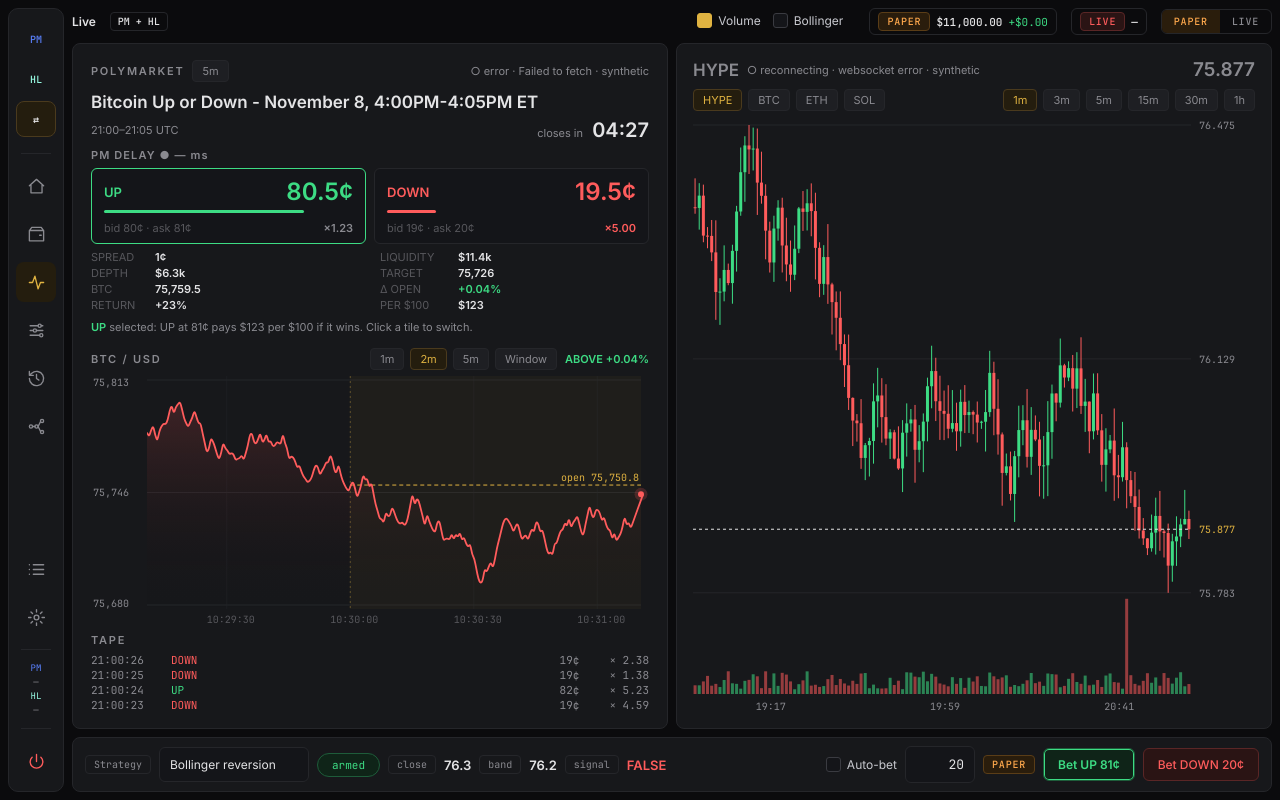
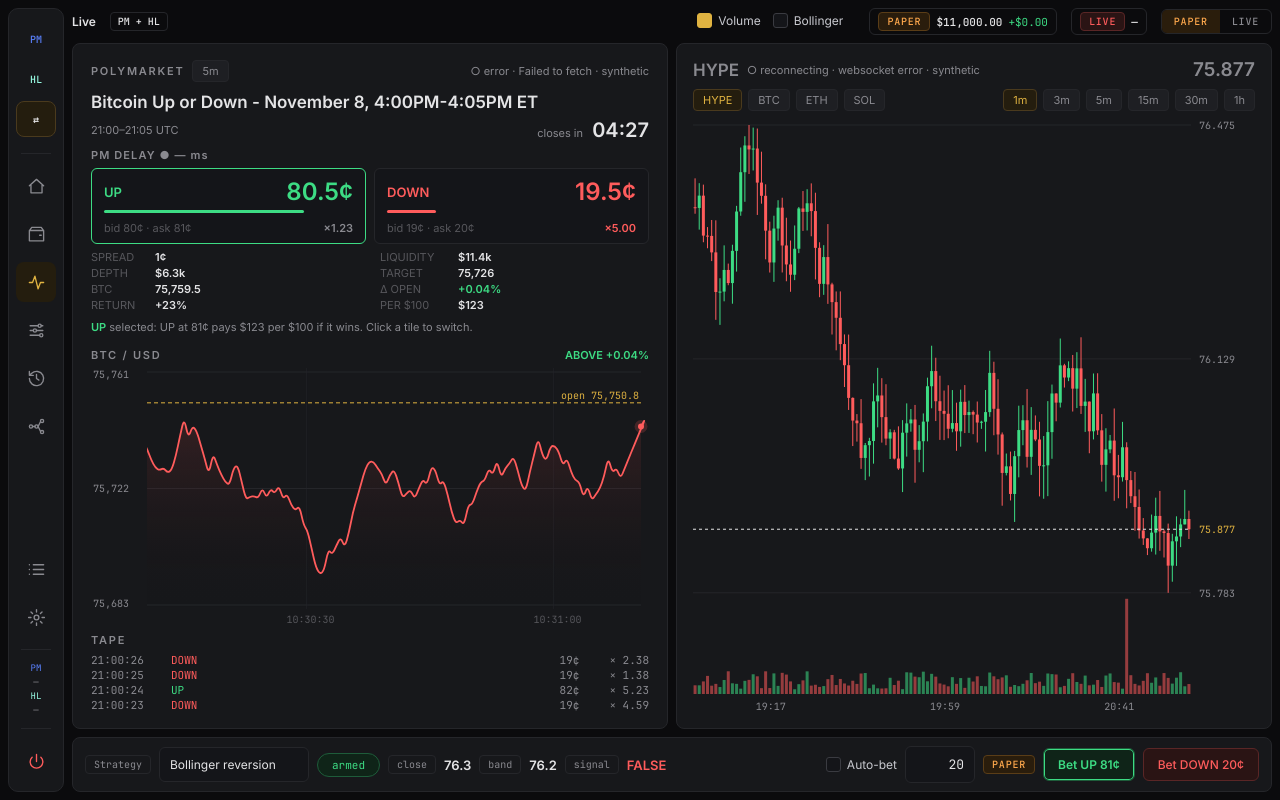
Before and after one commit to Diekope/Bi-trading-GUI, a plain HTML site: page web/index.html in a window 1280 px wide. Both pictures are taken after a click on the link "Open live". Drawn offline with Linux system fonts and the light colour scheme; no server answers.

Commit message:
Web sandbox: calmer vertical movement, faster forward scroll, no time-window selector, selected tile keeps its color on hover
Co-Authored-By: Claude Sonnet 5.5 <noreply@anthropic.com>

```diff
--- a/web/btcchart.js
+++ b/web/btcchart.js
@@ -12,21 +12,27 @@ export const xFrac = (t, wall, span = SPAN) => (t - (wall - span)) / span;
 // Axis for a mode: rolling "1m" / "2m" / "5m" ending at `wall`, or "Window" = the market window start to end, like Polymarket.
 export const axisFor = (mode, wall, startMs, endMs) => (mode === "Window" && startMs && endMs ? { t0: startMs, span: endMs - startMs } : { t0: wall - ({ "1m": 60e3, "2m": 120e3, "5m": 300e3 }[mode] ?? 120e3), span: { "1m": 60e3, "2m": 120e3, "5m": 300e3 }[mode] ?? 120e3 });
 
-export function paintBtc(cv, { points, target, startMs, endMs, key, mode = "2m" }, nowPerf = performance.now(), wall = Date.now() - LAG) {
-  if (anim.key !== key) Object.assign(anim, { key, t0: nowPerf, lo: null, hi: null, tip: null });
+export function paintBtc(cv, { points, target, startMs, endMs, key, mode = "1m" }, nowPerf = performance.now(), wall = Date.now() - LAG) {
+  if (anim.key !== key) Object.assign(anim, { key, t0: nowPerf, lo: null, hi: null, tip: null, prev: null });
   const r = cv.getBoundingClientRect(), d = devicePixelRatio || 1, w = Math.round(r.width * d), h = Math.round(r.height * d);
   if (!w || !h) return;
   if (cv.width !== w || cv.height !== h) { cv.width = w; cv.height = h; }
   const g = cv.getContext("2d"); g.setTransform(d, 0, 0, d, 0, 0); g.clearRect(0, 0, r.width, r.height);
   const W = r.width, H = r.height, L = 56, B = 18, pw = W - L - 8, ph = H - B, { t0, span } = axisFor(mode, wall, startMs, endMs);
-  const vis = points.filter((p) => p.t >= t0 - 90e3 && p.t <= wall + 1000);
-  if (vis.length < 2) { return; }
-  if (vis.length < 2) return;
-  const last = vis.at(-1).p;
-  anim.tip = anim.tip == null ? last : anim.tip + (last - anim.tip) * 0.22;
+  const raw = points.filter((p) => p.t >= t0 - 90e3 && p.t <= wall + 1000);
+  if (raw.length < 2) return;
+  // Calm the line: average samples into 500 ms buckets so tick noise does not jitter the curve.
+  const buckets = new Map(); for (const p of raw) { const k = Math.floor(p.t / 500), b = buckets.get(k) || { t: 0, p: 0, n: 0 }; b.t += p.t; b.p += p.p; b.n++; buckets.set(k, b); }
+  const vis = [...buckets.values()].map((b) => ({ t: b.t / b.n, p: b.p / b.n }));
+  const last = raw.at(-1).p, dt = Math.min(0.1, Math.max(0, (nowPerf - (anim.prev ?? nowPerf)) / 1000)); anim.prev = nowPerf;
+  const ease = (tau) => 1 - Math.exp(-dt / tau); // time-based, so the speed does not depend on the frame rate
+  anim.tip = anim.tip == null ? last : anim.tip + (last - anim.tip) * ease(0.45);
   const inView = vis.filter((p) => p.t >= t0), vals = [...inView.map((p) => p.p), anim.tip, ...(target ? [target] : [])];
-  let lo = Math.min(...vals), hi = Math.max(...vals); const pad = (hi - lo || 1) * 0.12; lo -= pad; hi += pad;
-  anim.lo = anim.lo == null ? lo : anim.lo + (lo - anim.lo) * 0.08; anim.hi = anim.hi == null ? hi : anim.hi + (hi - anim.hi) * 0.08;
+  let lo = Math.min(...vals), hi = Math.max(...vals);
+  const minSpan = Math.max(last * 0.0006, 1); if (hi - lo < minSpan) { const m = (hi + lo) / 2; lo = m - minSpan / 2; hi = m + minSpan / 2; }
+  const pad = (hi - lo) * 0.18; lo -= pad; hi += pad;
+  // The vertical range glides slowly: it follows the price instead of chasing every tick.
+  anim.lo = anim.lo == null ? lo : anim.lo + (lo - anim.lo) * ease(1.6); anim.hi = anim.hi == null ? hi : anim.hi + (hi - anim.hi) * ease(1.6);
   const X = (t) => L + ((t - t0) / span) * pw, Y = (v) => ph - ((v - anim.lo) / (anim.hi - anim.lo)) * (ph - 8) - 4;
   g.font = `10px ${css("--mono")}`;
   // grid and time ticks (every 5 min, UTC)
@@ -37,11 +43,9 @@ export function paintBtc(cv, { points, target, startMs, endMs, key, mode = "2m"
   // reveal sweep on entry, then the live scroll
   const reveal = Math.min(1, (nowPerf - anim.t0) / REVEAL_MS), e = 1 - (1 - reveal) ** 3;
   g.save(); if (reveal < 1) { g.beginPath(); g.rect(0, 0, L + pw * e + 1, H); g.clip(); }
-  // current window band
-  if (startMs && mode !== 'Window' && X(startMs) < L + pw) { const x0 = Math.max(L, X(startMs)); g.fillStyle = css("--accent"); g.globalAlpha = 0.04; g.fillRect(x0, 0, Math.min(L + pw, X(Math.min(endMs || wall, wall + 1))) - x0, ph); g.globalAlpha = 1; g.strokeStyle = css("--accent"); g.globalAlpha = 0.35; g.setLineDash([2, 3]); g.beginPath(); g.moveTo(x0, 0); g.lineTo(x0, ph); g.stroke(); g.setLineDash([]); g.globalAlpha = 1; }
   // target segment grows from the window start
   const above = !target || anim.tip >= target, col = css(above ? "--up" : "--down");
-  if (target && startMs) { const x0 = Math.max(L, X(startMs)), y = Y(target); g.strokeStyle = css("--accent"); g.setLineDash([4, 3]); g.beginPath(); g.moveTo(x0, y); g.lineTo(X(wall), y); g.stroke(); g.setLineDash([]); g.fillStyle = css("--accent"); const lbl = `open ${target.toLocaleString("en-US", { minimumFractionDigits: 1, maximumFractionDigits: 1 })}`; g.fillText(lbl, L + pw - g.measureText(lbl).width - 2, y - 4); }
+  if (target) { const x0 = startMs ? Math.max(L, X(startMs)) : L, y = Y(target); g.strokeStyle = css("--accent"); g.setLineDash([4, 3]); g.beginPath(); g.moveTo(x0, y); g.lineTo(X(wall), y); g.stroke(); g.setLineDash([]); g.fillStyle = css("--accent"); const lbl = `open ${target.toLocaleString("en-US", { minimumFractionDigits: 1, maximumFractionDigits: 1 })}`; g.fillText(lbl, L + pw - g.measureText(lbl).width - 2, y - 4); }
   // smoothed curve through the samples, ending at the eased tip
   const pts = [...vis.map((p) => [X(p.t), Y(p.p)]), [X(wall), Y(anim.tip)]];
   const path = () => { g.beginPath(); g.moveTo(pts[0][0], pts[0][1]); for (let i = 1; i < pts.length - 1; i++) { const mx = (pts[i][0] + pts[i + 1][0]) / 2, my = (pts[i][1] + pts[i + 1][1]) / 2; g.quadraticCurveTo(pts[i][0], pts[i][1], mx, my); } g.lineTo(pts.at(-1)[0], pts.at(-1)[1]); };
--- a/web/styles.css
+++ b/web/styles.css
@@ -116,4 +116,4 @@ body.live-mode #topbar { box-shadow: inset 0 -2px 0 var(--down-dim); }
 
 .bal { display: inline-flex; align-items: center; gap: 6px; font: 11px var(--mono); color: var(--text); text-decoration: none; padding: 3px 8px; border: 1px solid var(--border); border-radius: 6px; } .bal:hover { background: var(--panel-alt); }
 .btn.sel { box-shadow: 0 0 0 1px currentColor inset; font-weight: 700; }
-.tile { transition: border-color .15s; } .tile:hover { border-color: #3a3b41; }
+.tile { transition: border-color .15s; } .tile:not(.up):not(.down):hover { border-color: #3a3b41; }
--- a/web/views.js
+++ b/web/views.js
@@ -4,7 +4,7 @@ import { feed, events } from "./feeds.js";
 import { paintBtc } from "./btcchart.js";
 import { P, equity, startEquity, dayPnl, markOf, pnlOf, FEE } from "./paper.js";
 
-export const state = { tf: "1m", btTf: "1m", vol: true, bb: false, strat: 3, ruleSide: "entry", mode: "Formula", res: "Overview", btTab: "Overview", logSel: -1, logSrc: "All", model: "Gradient boosting", autobet: false, mlSel: 0, view: "Visual", sec: "x", venue: "Both", focus: "Hyperliquid", live: 0, side: "Long", pfTab: "All", coin: "HYPE", form: {}, pmSel: "UP", btcSpan: "2m" };
+export const state = { tf: "1m", btTf: "1m", vol: true, bb: false, strat: 3, ruleSide: "entry", mode: "Formula", res: "Overview", btTab: "Overview", logSel: -1, logSrc: "All", model: "Gradient boosting", autobet: false, mlSel: 0, view: "Visual", sec: "x", venue: "Both", focus: "Hyperliquid", live: 0, side: "Long", pfTab: "All", coin: "HYPE", form: {}, pmSel: "UP", btcSpan: "1m" };
 
 const p2 = (n, w = 2) => String(n).padStart(w, "0");
 const lgRows = () => events.map((e) => { const d = new Date(e.t); return { time: `${p2(d.getHours())}:${p2(d.getMinutes())}:${p2(d.getSeconds())}.${p2(d.getMilliseconds(), 3)}`, level: e.level.toUpperCase(), source: e.source, origin: e.origin, event: e.event, message: e.message }; }).filter((r) => (state.logSrc === "All" || r.source === state.logSrc) && (state.venue === "Both" || r.source === state.venue || r.source === "System" || r.source === "Strategy"));
@@ -93,7 +93,7 @@ const pmCard = () => { const d = pmData(), pl = feed.pm.latency, sel = state.pmS
       <div class="grid g2" style="gap:8px">${tile("UP", d.up)}${tile("DOWN", d.down)}</div>
       <div class="grid g2" style="font-size:11px;gap:2px 20px">${[["SPREAD", sel.bid != null && sel.ask != null ? `${Math.round((sel.ask - sel.bid) * 100)}¢` : d.spread, "LIQUIDITY", d.liquidity], ["DEPTH", d.depth, "TARGET", d.target ? pxFmt(d.target) : "—"], ["BTC", d.btc ? pxFmt(d.btc) : "—", "Δ OPEN", delta == null ? "—" : (delta >= 0 ? "+" : "") + delta.toFixed(2) + "%"], ["RETURN", ret == null ? "—" : "+" + ret.toFixed(0) + "%", "PER $100", sel.ask ? "$" + (100 / sel.ask).toFixed(0) : "—"]].map(([a, b, c, e]) => `<div class="row"><span class="faint" style="width:56px">${a}</span><b>${b}</b></div><div class="row"><span class="faint" style="width:70px">${c}</span><b class="${c === "Δ OPEN" && delta != null ? (delta >= 0 ? "up" : "down") : ""}">${e}</b></div>`).join("")}</div>
       <div class="cap" style="padding:2px 0"><b class="${state.pmSel === "UP" ? "up" : "down"}">${state.pmSel}</b> selected: ${state.pmSel} at ${cents(sel.ask)} pays ${sel.ask ? "$" + (100 / sel.ask).toFixed(0) : "—"} per $100 if it wins. Click a tile to switch.</div>
-      <div class="row between" style="margin-top:6px"><b class="sec" style="color:var(--muted)">BTC / USD</b><span class="row">${pills("btcSpan", ["1m", "2m", "5m", "Window"])}<b class="${delta == null ? "muted" : delta >= 0 ? "up" : "down"}" style="font-size:11px">${delta == null ? "" : (delta >= 0 ? "ABOVE " : "BELOW ") + (delta >= 0 ? "+" : "") + delta.toFixed(2) + "%"}</b></span></div><canvas id="btc"></canvas>
+      <div class="row between" style="margin-top:6px"><b class="sec" style="color:var(--muted)">BTC / USD</b><b class="${delta == null ? "muted" : delta >= 0 ? "up" : "down"}" style="font-size:11px">${delta == null ? "" : (delta >= 0 ? "ABOVE " : "BELOW ") + (delta >= 0 ? "+" : "") + delta.toFixed(2) + "%"}</b></div><canvas id="btc"></canvas>
       <b class="sec" style="color:var(--muted)">Tape</b><div class="mono" style="font-size:11px;color:var(--muted);display:grid;gap:1px">${d.tape.map((t) => `<div style="display:grid;grid-template-columns:80px 70px 1fr auto"><span>${t.time}</span><span class="${t.side === "UP" ? "up" : "down"}">${t.side}</span><span style="text-align:right;padding-right:30px">${cents(t.px)}</span><span>× ${(+t.size).toFixed(2)}</span></div>`).join("") || `<div>waiting for trades…</div>`}</div></section>`; };
 
 const COINS = ["HYPE", "BTC", "ETH", "SOL"];
@@ -284,14 +284,14 @@ function btcFeed() {
   const m = feed.pm.market, ticks = feed.hl.btcTicks || [], live = feed.hl.status === "live" && ticks.length > 1, now = Date.now();
   if (live) {
     const c = feed.hl.series["BTC|1m"] || [], first = ticks[0].t, back = c.filter((x) => x.t + 60000 < first && x.t + 60000 > now - 16 * 60e3).flatMap((x) => [{ t: x.t, p: x.o }, { t: x.t + 60000, p: x.c }]);
-    return { points: [...back, ...ticks], target: feed.pm.target, startMs: m?.startMs, endMs: m?.endMs, key: `${location.hash}|${m?.slug || "live"}|${state.btcSpan}`, mode: state.btcSpan };
+    return { points: [...back, ...ticks], target: feed.pm.target, startMs: m?.startMs, endMs: m?.endMs, key: `${location.hash}|${m?.slug || "live"}`, mode: "1m" };
   }
   if (!demo.t) { demo.t = now - 16 * 60e3; }
   const r = rng(Math.floor(now / 500));
   while (demo.t < now) { demo.t += 500; demo.p += (r() - 0.5) * 14 + (75740 - demo.p) * 0.01; demo.pts.push({ t: demo.t, p: demo.p }); }
   while (demo.pts.length && demo.pts[0].t < now - 16 * 60e3) demo.pts.shift();
   const start = Math.floor(now / 300e3) * 300e3;
-  return { points: demo.pts, target: demo.pts.find((x) => x.t >= start)?.p ?? demo.pts[0].p, startMs: start, endMs: start + 300e3, key: `${location.hash}|demo|${state.btcSpan}`, mode: state.btcSpan };
+  return { points: demo.pts, target: demo.pts.find((x) => x.t >= start)?.p ?? demo.pts[0].p, startMs: start, endMs: start + 300e3, key: `${location.hash}|demo`, mode: "1m" };
 }
 export function paintAll() {
   const els = ["#btc", "#btc2"].map((s) => $(s)).filter(Boolean);
```
Also changed, not shown: 1 other file.
